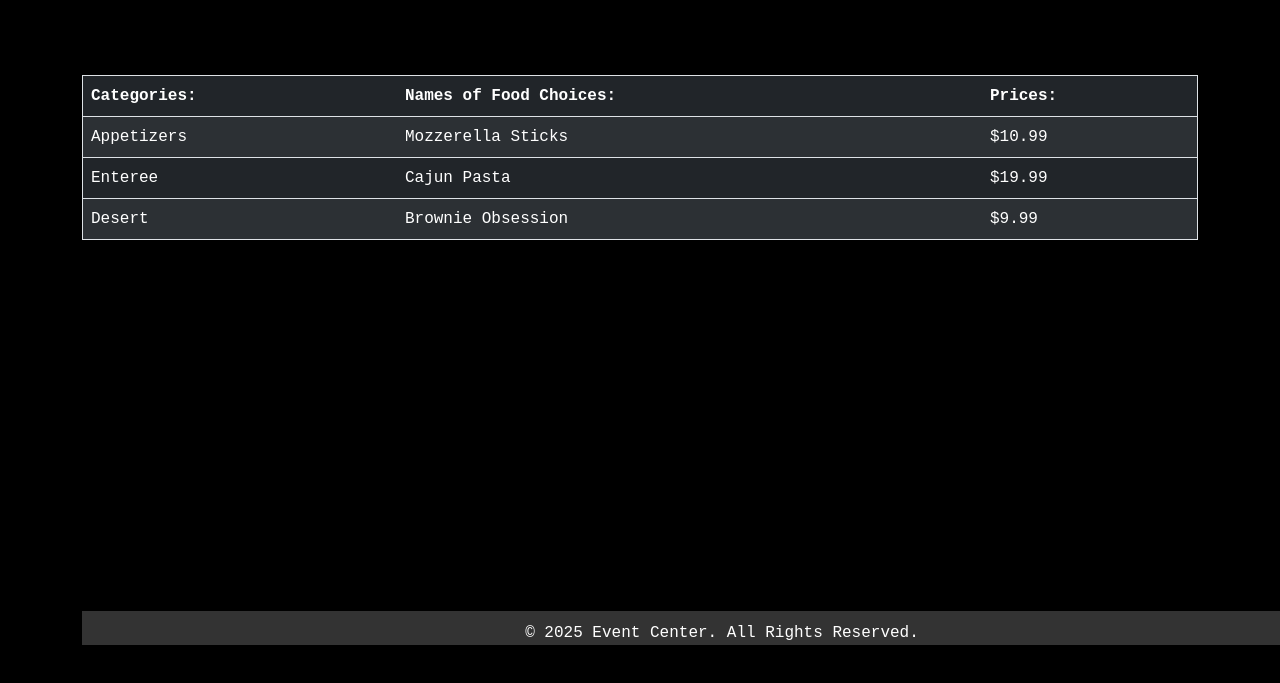
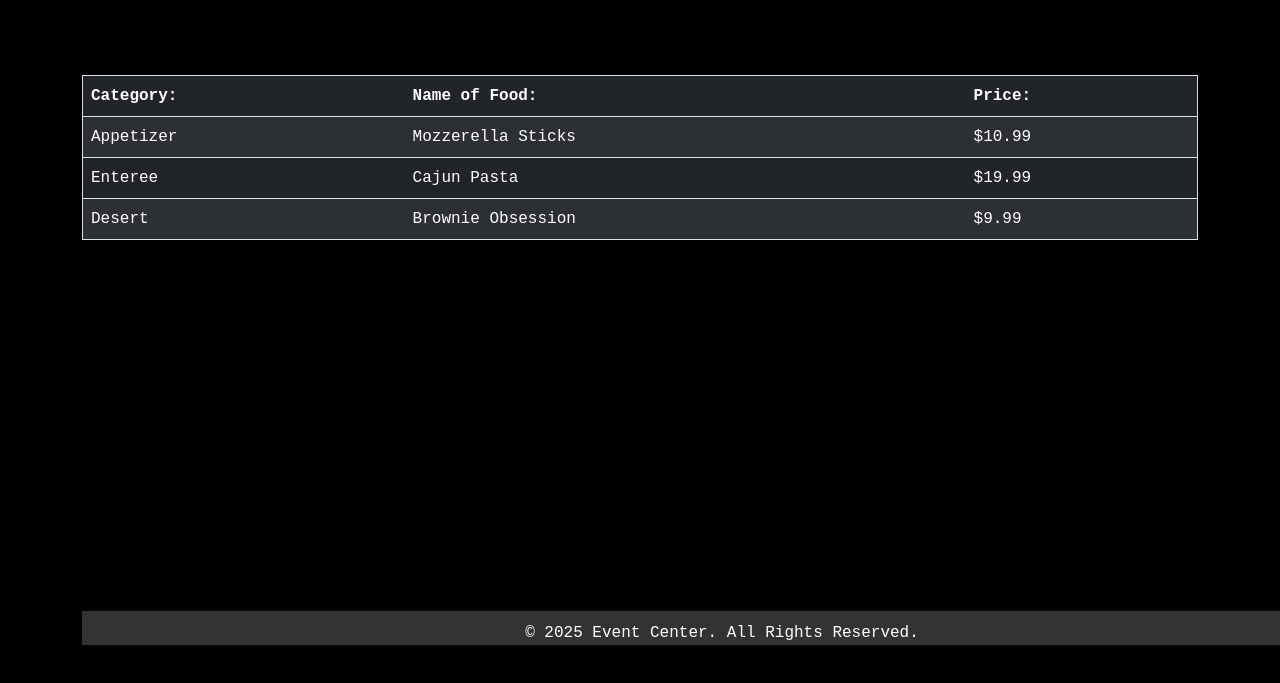
Before and after one commit to B1-SE/React_FakeStore_E-Commerce_App, a plain HTML site: page menu.html in a window 1280 px wide. Shown: the part 155-838 px from the top of the page. Drawn offline with nearby package versions, Linux system fonts and the light colour scheme.

Commit message:
Final update

```diff
--- a/menu.html
+++ b/menu.html
@@ -57,14 +57,14 @@
                 <table class="table table-dark table-striped table-hover border">
     <thead>
         <tr>
-            <th><strong>Categories:</strong></th>
-            <th><strong>Names of Food Choices:</strong></th>
-            <th><strong>Prices:</strong></th>
+            <th><strong>Category:</strong></th>
+            <th><strong>Name of Food:</strong></th>
+            <th><strong>Price:</strong></th>
         </tr>
     </thead>
     <tbody>
         <tr>
-            <td>Appetizers</td>
+            <td>Appetizer</td>
             <td>Mozzerella Sticks</td>
             <td>$10.99</td>
         </tr>
```
Also changed, not shown: 1 other file.
